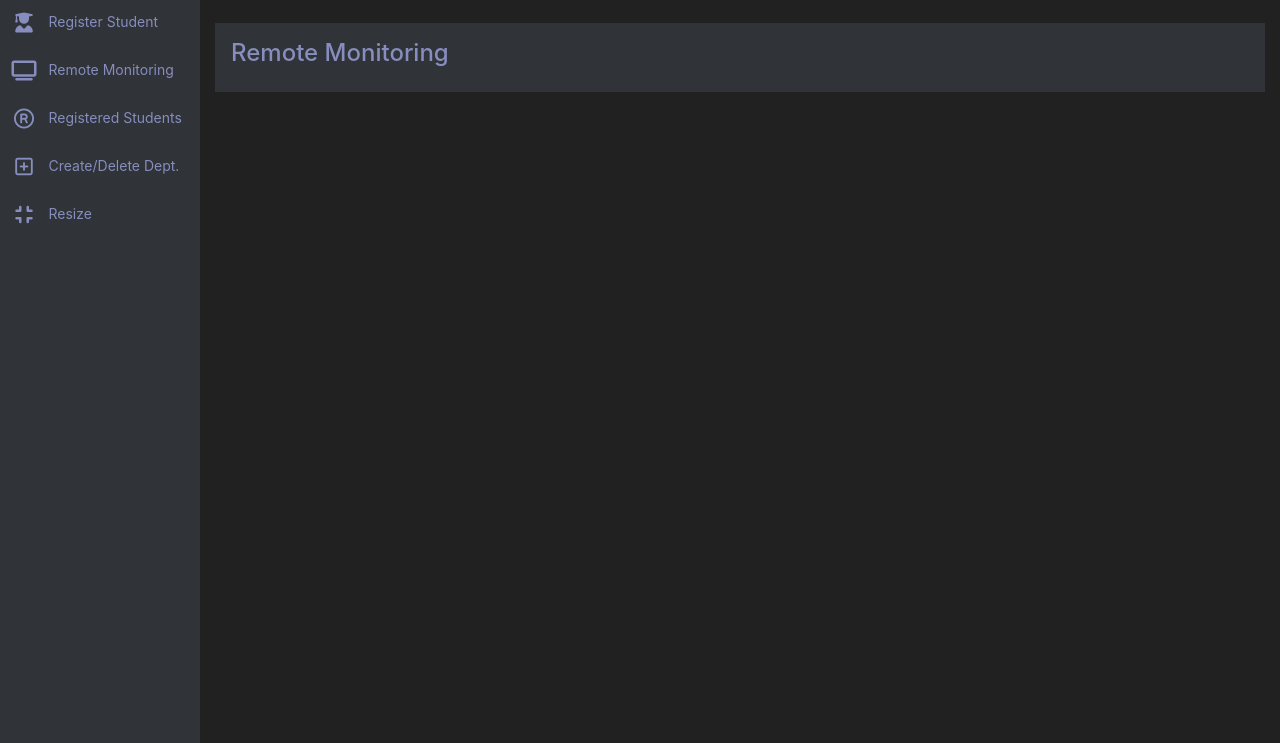
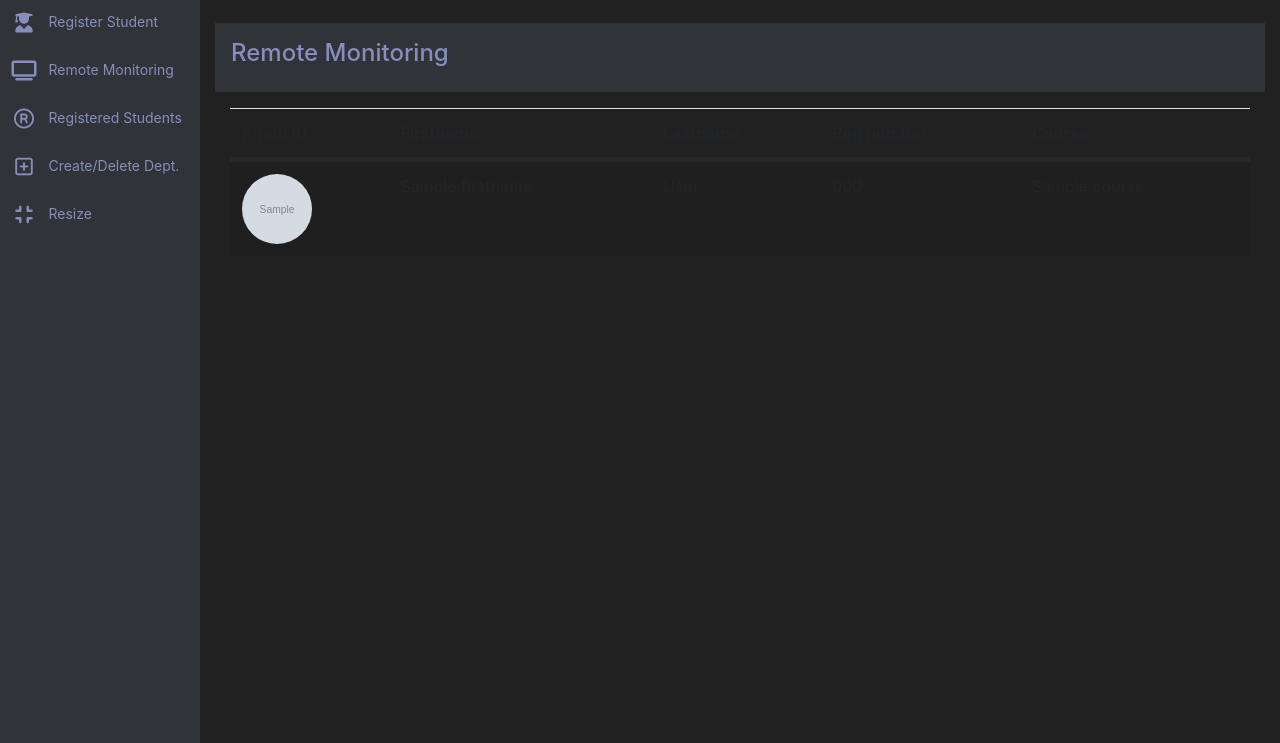
Before and after one commit to nodebe/ihufied-ihu, a Flask app: template app/templates/portal/monitoring.html in a window 1280 px wide. Shown: the part 57-800 px from the top of the page. Run offline with Flask 2, Linux system fonts and the light colour scheme; the template is opened without the code that fills it: most values are stand-ins (such as "Sample title", 1, 10 or a date in 2020); grey boxes marked "Sample" are stand-in pictures; some libraries are stand-ins or nearby versions.

Commit message:
added remote monitoring

```diff
--- a/app/templates/portal/monitoring.html
+++ b/app/templates/portal/monitoring.html
@@ -1,7 +1,41 @@
 {% extends 'portal.html' %}
-
 {%block page_content%}
+<body onload = "JavaScript:AutoRefresh(15000);">
      <div class="bg-mattBlackLight p-3">
         <h4 class="mb-2">Remote Monitoring</h4>
      </div>
+     <div class="container mt-3">
+  <table class="table table-striped">
+    <thead>
+      <tr style="height:50px; border-bottom: 5px solid rgb(41, 40, 40)">
+        <th>Photo ID</th>
+        <th>Firstname</th>
+        <th>Lastname</th>
+        <th>Reg number</th>
+        <th>Course</th>
+      </tr>
+    </thead>
+    <tbody>
+    	{% for student in verified_students_list %}
+      <tr border-bottom: 5px solid rgb(41, 40, 40)">
+      	<td>
+           <img class="rounded-circle" style="width: 70px; height: 70px;"
+              src="{{url_for('static', filename ='images/' + student.imagename)}}" alt="">
+        </td>
+        <td>{{student.firstname}}</td>
+        <td>{{student.lastname}}</td>
+        <td>{{student.regnumber}}</td>
+        <td>{{student.course}}</td>
+
+      </tr>
+      {% endfor %}
+    </tbody>
+  </table>
+</div>
+<script type = "text/JavaScript">
+    function AutoRefresh( t ) {
+       setTimeout("location.reload(true);", t);
+    }
+</script>
+</body>
 {%endblock%}
```
Also changed, not shown: app/main/views.py (+12 -0 lines), app/portal/views.py (+27 -1 lines), app/static/images/730b4d2ae247f389.jpg (added), app/static/images/ef261e641de8789c.JPG (added), data.sqlite.
